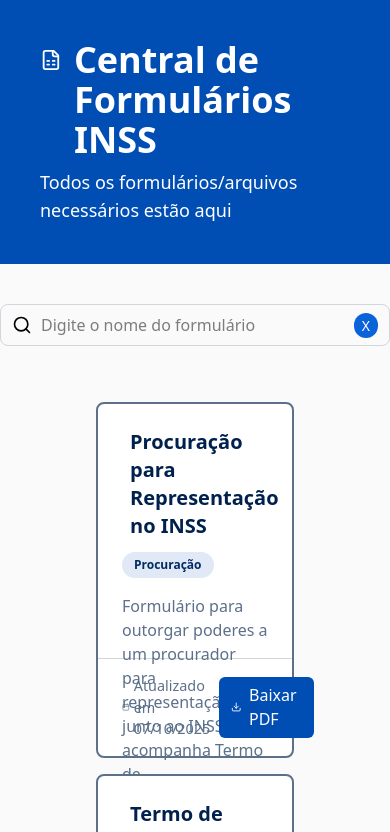
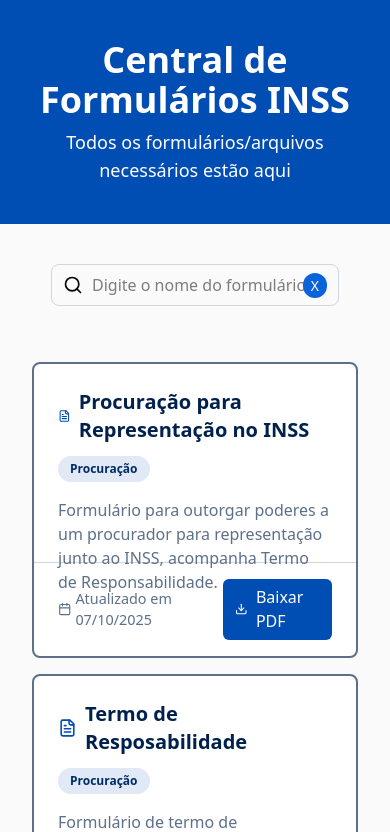
Before and after one commit to MuriloZague/inanexos, a React (Vite) app: page / in a window 390 px wide. Shown: the top 832 px of the page. Built offline with nearby package versions, Linux system fonts and the light colour scheme.

Commit message:
style: building a better design for mobile devices

```diff
--- a/package.json
+++ b/package.json
@@ -23,6 +23,7 @@
     "@types/react": "^19.1.16",
     "@types/react-dom": "^19.1.9",
     "@vitejs/plugin-react": "^5.0.4",
+    "baseline-browser-mapping": "^2.9.17",
     "eslint": "^9.36.0",
     "eslint-plugin-react-hooks": "^5.2.0",
     "eslint-plugin-react-refresh": "^0.4.22",
--- a/src/App.tsx
+++ b/src/App.tsx
@@ -34,7 +34,7 @@
           Nenhum formulário encontrado.
         </p>
       ) : (
-        <div className="grid grid-cols-1 md:grid-cols-2 gap-4 mx-24">
+        <div className="grid grid-cols-1 md:grid-cols-2 gap-4 mx-8 sm:mx-24">
           {filtrados.map((form) => (
             <Card key={form.id} form={form} />
           ))}
--- a/src/components/Header.tsx
+++ b/src/components/Header.tsx
@@ -2,10 +2,10 @@
 
 function Header() {
     return (
-        <section className="bg-[#004db3] p-10">
+        <section className="bg-[#004db3] p-10 text-center">
             <div className="text-white flex flex-col justify-center items-center">
                 <div className="flex text-4xl mb-2">
-                    <FileSpreadsheet className="h-10 w-10 mr-3"/>
+                    <FileSpreadsheet className="h-10 w-10 mr-3 hidden sm:block"/>
                     <p className="font-bold">Central de Formulários INSS</p>
                 </div>
                 <p className="text-lg">Todos os formulários/arquivos necessários estão aqui</p>
--- a/src/components/SearchBar.tsx
+++ b/src/components/SearchBar.tsx
@@ -8,7 +8,7 @@
 
 const SearchBar: React.FC<SearchBarProps> = ({ value, onChange }) => {
     return (
-        <div className="relative w-full max-w-2xl mx-auto flex items-center mb-4">
+        <div className="relative w-full sm:max-w-2xl max-w-72 mx-auto flex items-center mb-4">
             <Search className="absolute left-3 h-5 w-5"/>
             <input
                 type="text"
```
Also changed, not shown: 1 other file (tests, documents, lock files or other folders).
